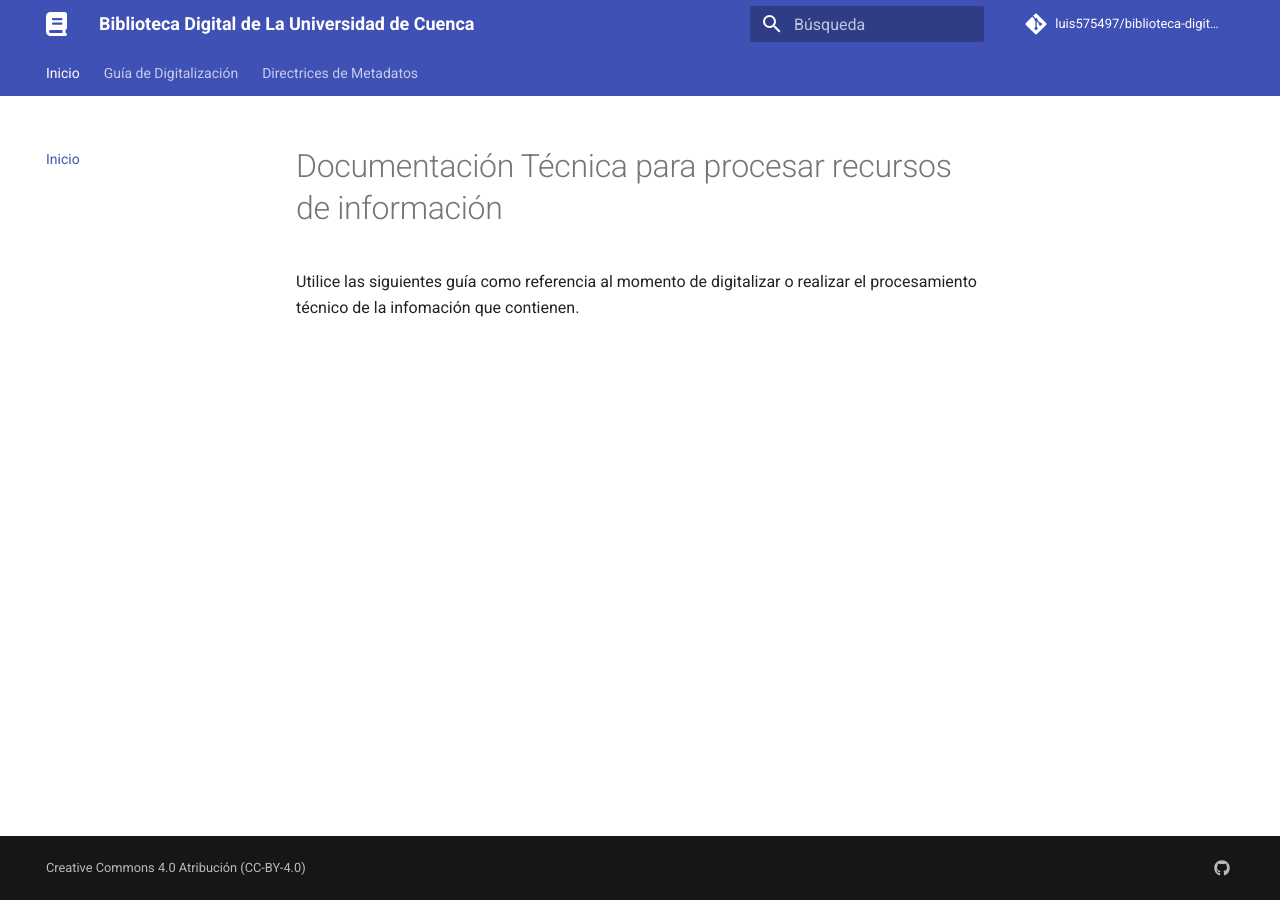
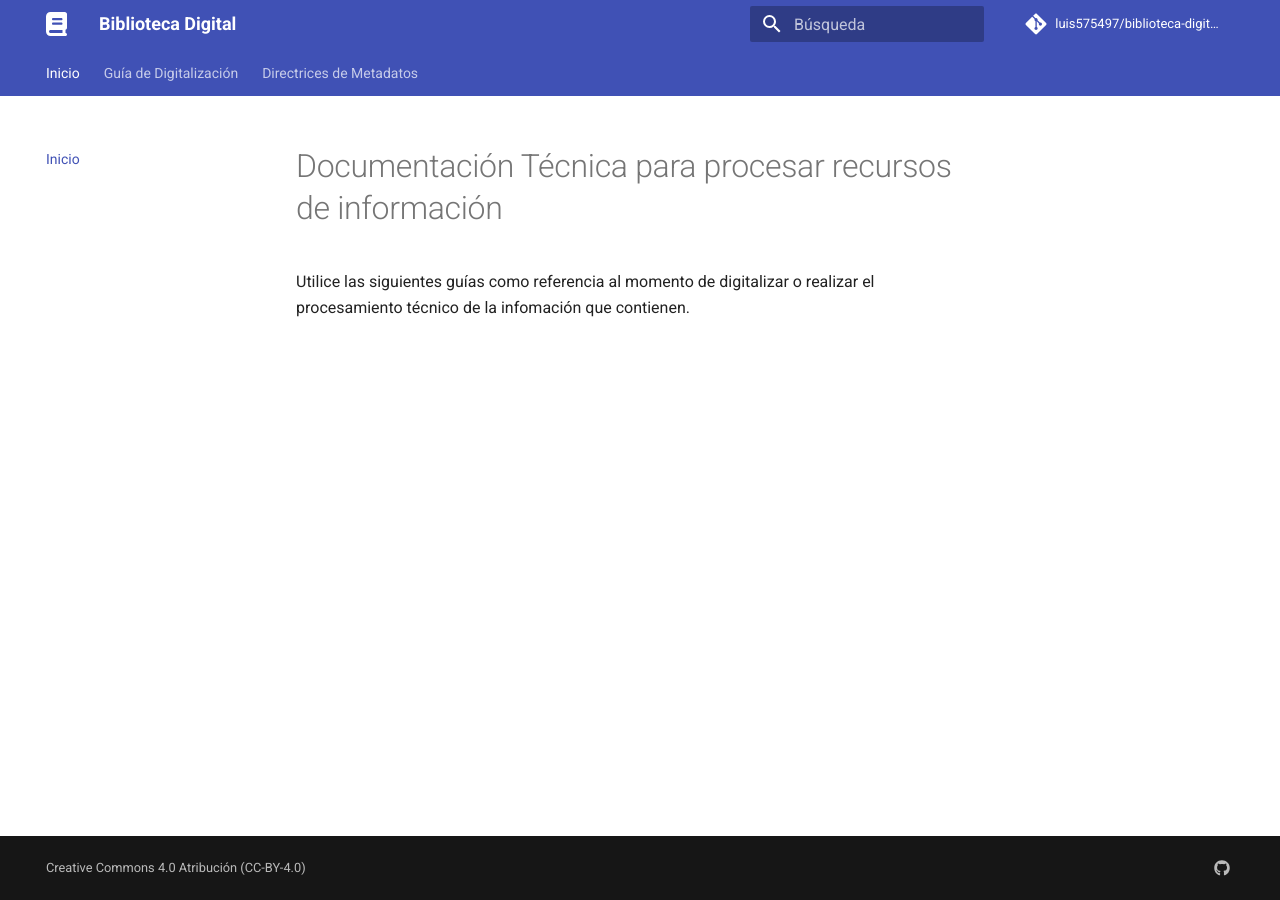
Before and after one commit to luis575497/biblioteca-digital-docs, an MkDocs documentation site: the page built from docs/index.md, in a window 1280 px wide. Built offline with MkDocs 1.6.1 and Material for MkDocs 9.7.7, drawn with Linux system fonts in a browser that asks for light colours; comment, search, counter and statistics services are not loaded; the version menu is left out.

Commit message:
Agregadas las fechas y modificado nombre del sitio

```diff
--- a/docs/index.md
+++ b/docs/index.md
@@ -1,2 +1,2 @@
 # Documentación Técnica para procesar recursos de información
-Utilice las siguientes guía como referencia al momento de digitalizar o realizar el procesamiento técnico de la infomación que contienen.
+Utilice las siguientes guías como referencia al momento de digitalizar o realizar el procesamiento técnico de la infomación que contienen.
--- a/mkdocs.yml
+++ b/mkdocs.yml
@@ -1,5 +1,5 @@
-site_name: Biblioteca Digital de La Universidad de Cuenca
-
+site_name: Biblioteca Digital
+site_author: Luis Enrique Lescano
 nav:
     - Inicio: index.md
     - Guía de Digitalización: digitalizacion.md
@@ -59,6 +59,7 @@
 
 repo_name: luis575497/biblioteca-digital-docs
 repo_url: https://github.com/luis575497/biblioteca-digital-docs
+edit_uri: ""
 
 theme:
   name: material
@@ -84,3 +85,4 @@
       link: https://github.com/luis575497/biblioteca-digital-docs
 plugins:
   - search
+  - git-revision-date
```
